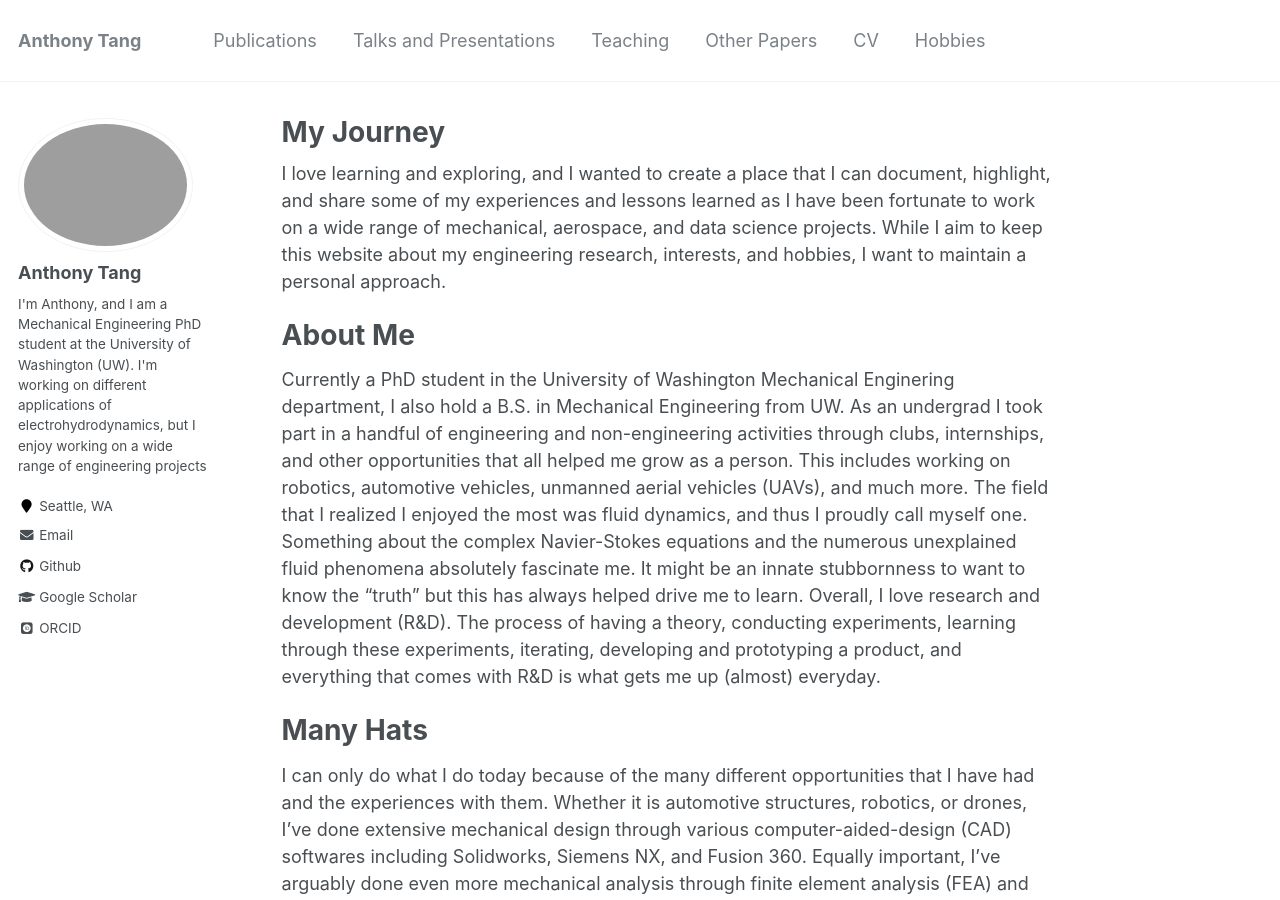
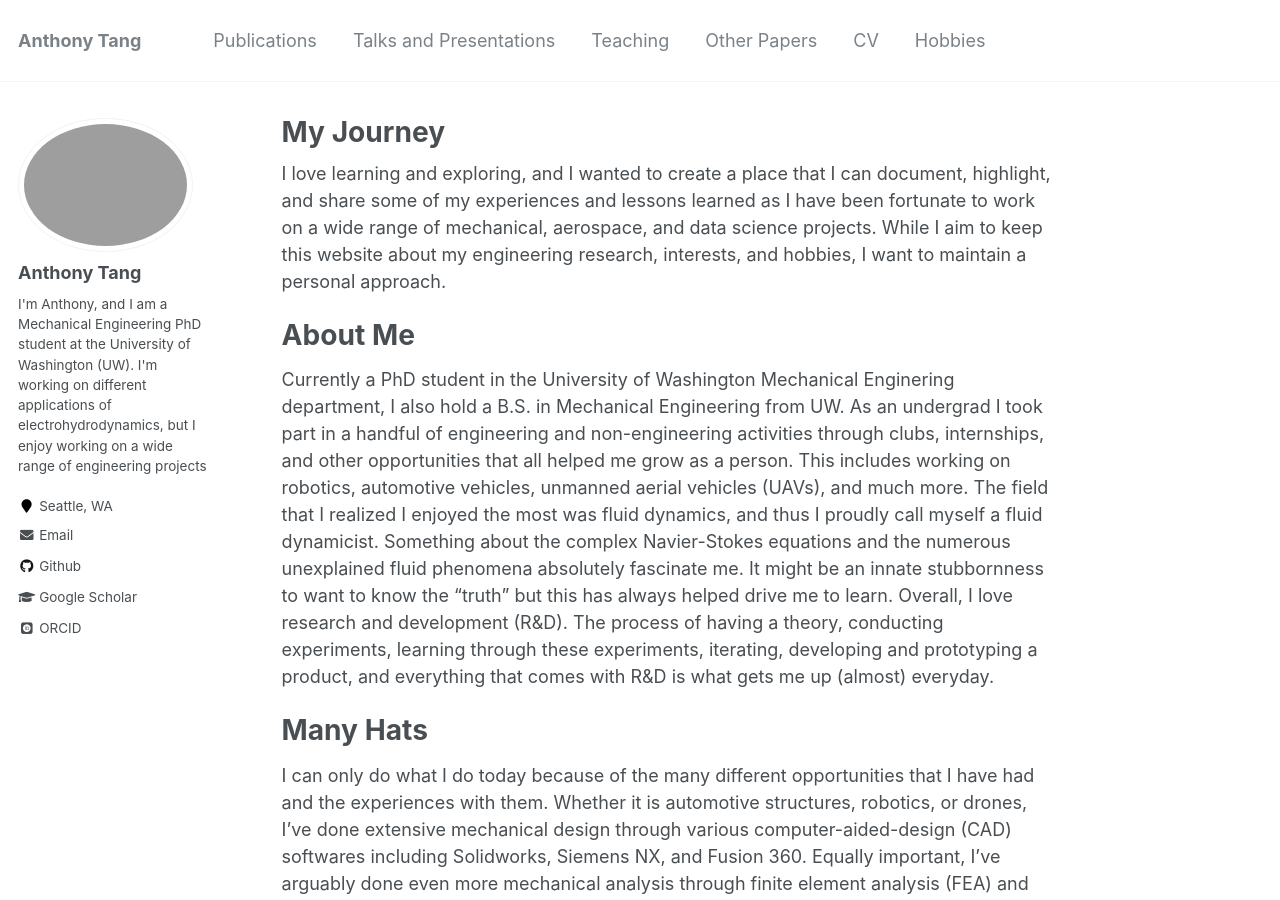
Before and after one commit to antang808/academic, a Jekyll site: the page built from _pages/about.md, in a window 1280 px wide and 900 px high. Built offline with Jekyll 4.4.1, drawn with Linux system fonts in a browser that asks for light colours; some web fonts are replaced.

Commit message:
Update about.md

```diff
--- a/_pages/about.md
+++ b/_pages/about.md
@@ -12,7 +12,7 @@ I love learning and exploring, and I wanted to create a place that I can documen
 
 About Me
 ======
-Currently a PhD student in the University of Washington Mechanical Enginering department, I also hold a B.S. in Mechanical Engineering from UW.  As an undergrad I took part in a handful of engineering and non-engineering activities through clubs, internships, and other opportunities that all helped me grow as a person.  This includes working on robotics, automotive vehicles, unmanned aerial vehicles (UAVs), and much more.  The field that I realized I enjoyed the most was fluid dynamics, and thus I proudly call myself one.  Something about the complex Navier-Stokes equations and the numerous unexplained fluid phenomena absolutely fascinate me.  It might be an innate stubbornness to want to know the "truth" but this has always helped drive me to learn.  Overall, I love research and development (R&D).  The process of having a theory, conducting experiments, learning through these experiments, iterating, developing and prototyping a product, and everything that comes with R&D is what gets me up (almost) everyday.
+Currently a PhD student in the University of Washington Mechanical Enginering department, I also hold a B.S. in Mechanical Engineering from UW.  As an undergrad I took part in a handful of engineering and non-engineering activities through clubs, internships, and other opportunities that all helped me grow as a person.  This includes working on robotics, automotive vehicles, unmanned aerial vehicles (UAVs), and much more.  The field that I realized I enjoyed the most was fluid dynamics, and thus I proudly call myself a fluid dynamicist.  Something about the complex Navier-Stokes equations and the numerous unexplained fluid phenomena absolutely fascinate me.  It might be an innate stubbornness to want to know the "truth" but this has always helped drive me to learn.  Overall, I love research and development (R&D).  The process of having a theory, conducting experiments, learning through these experiments, iterating, developing and prototyping a product, and everything that comes with R&D is what gets me up (almost) everyday.
 
 Many Hats
 ======
```
